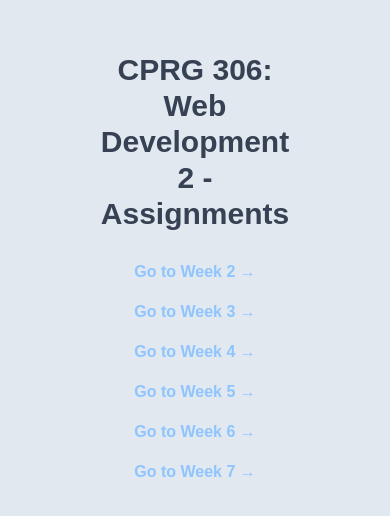
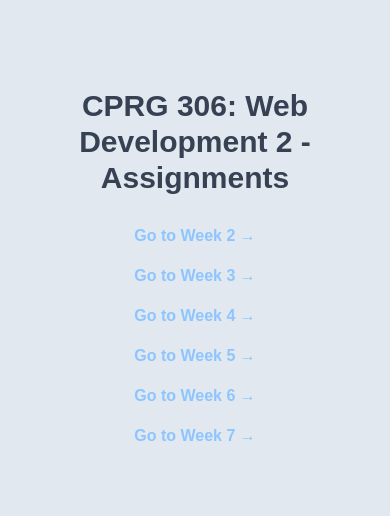
Before and after one commit to louielynmata/cprg306-assignments, a Next.js app: page / in a window 390 px wide. Shown: the part 150-666 px from the top of the page. Built offline with nearby package versions, Linux system fonts and the light colour scheme.

Commit message:
Update styles.js (app/styles.js)   - Fix pageContainer responsive padding/width classes and minor formatting.   - Centralize reusable button/container styles.

```diff
--- a/app/styles.js
+++ b/app/styles.js
@@ -8,7 +8,7 @@ export const h1Styling = "text-3xl font-bold mb-3";
 
 // Container Styling
 export const pageContainer =
-  "flex w-full min-h-screen flex-col items-center justify-center p-24 w-3xl bg-slate-200 text-gray-700 dark:bg-gray-900 dark:text-gray-200 transition-colors transition-duration-500";
+  "flex min-h-screen flex-col items-center justify-center w-full mx-auto px-6 py-8 bg-slate-200 text-gray-700 dark:bg-gray-900 dark:text-gray-200 transition-colors duration-500 sm:px-2 sm:py-4";
 
 export const pageContainerMed =
   "flex min-h-screen flex-col items-center justify-center p-24 w-xl text-gray-700 bg-slate-200 dark:bg-gray-900 dark:text-gray-200 transition-colors transition-duration-500";
```
